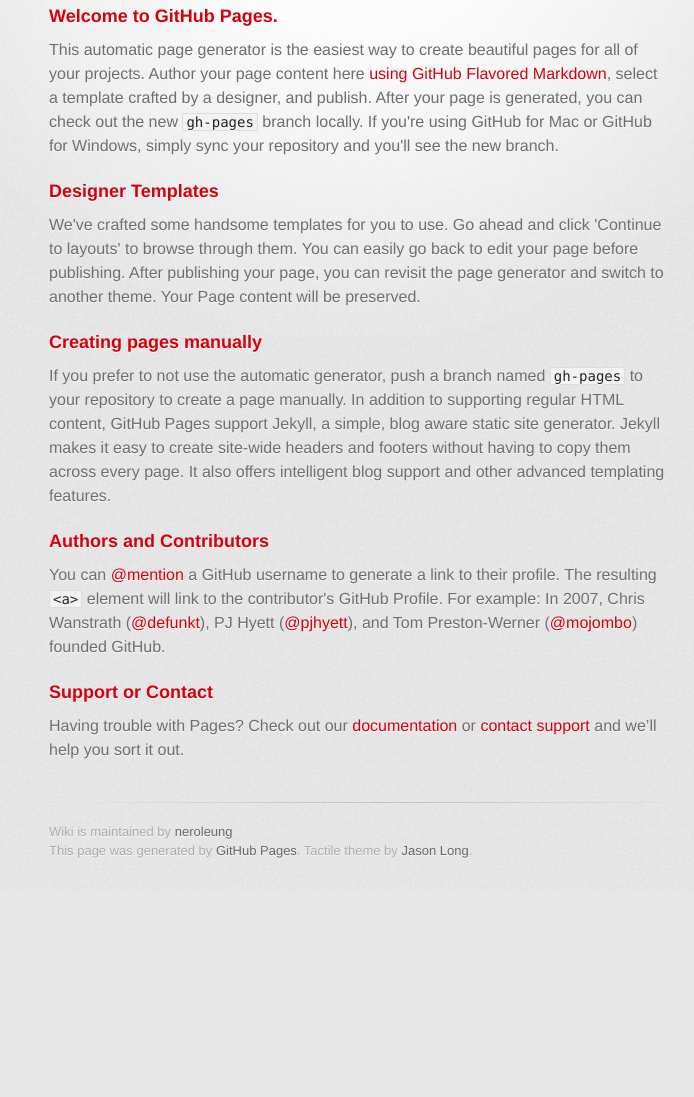
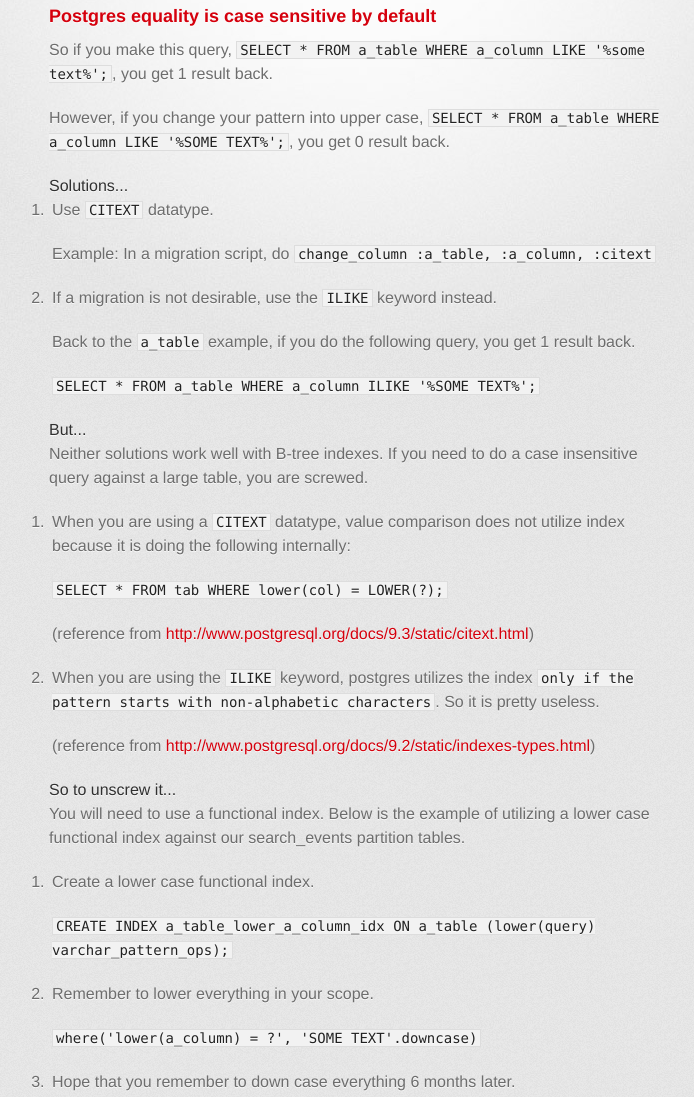
Before and after one commit to neroleung/wiki, a plain HTML site: page index.html in a window 1280 px wide. Shown: the part 237-1334 px from the top of the page, without its empty margins (281-975 px from the left). Before the commit the page ends 1128 px from the top, so only its background shows below. Drawn offline with Linux system fonts and the light colour scheme; a web font is replaced by a local one.

```diff
--- a/index.html
+++ b/index.html
@@ -32,29 +32,68 @@
 
         <section id="main_content">
           <h3>
-<a id="welcome-to-github-pages" class="anchor" href="#welcome-to-github-pages" aria-hidden="true"><span class="octicon octicon-link"></span></a>Welcome to GitHub Pages.</h3>
+<a id="postgres-equality-is-case-sensitive-by-default" class="anchor" href="#postgres-equality-is-case-sensitive-by-default" aria-hidden="true"><span class="octicon octicon-link"></span></a>Postgres equality is case sensitive by default</h3>
 
-<p>This automatic page generator is the easiest way to create beautiful pages for all of your projects. Author your page content here <a href="https://guides.github.com/features/mastering-markdown/">using GitHub Flavored Markdown</a>, select a template crafted by a designer, and publish. After your page is generated, you can check out the new <code>gh-pages</code> branch locally. If you're using GitHub for Mac or GitHub for Windows, simply sync your repository and you'll see the new branch.</p>
+<p>So if you make this query, <code>SELECT * FROM a_table WHERE a_column LIKE '%some text%';</code>, you get 1 result back. </p>
 
-<h3>
-<a id="designer-templates" class="anchor" href="#designer-templates" aria-hidden="true"><span class="octicon octicon-link"></span></a>Designer Templates</h3>
+<p>However, if you change your pattern into upper case, <code>SELECT * FROM a_table WHERE a_column LIKE '%SOME TEXT%';</code>, you get 0 result back. </p>
 
-<p>We've crafted some handsome templates for you to use. Go ahead and click 'Continue to layouts' to browse through them. You can easily go back to edit your page before publishing. After publishing your page, you can revisit the page generator and switch to another theme. Your Page content will be preserved.</p>
+<h5>
+<a id="solutions" class="anchor" href="#solutions" aria-hidden="true"><span class="octicon octicon-link"></span></a>Solutions...</h5>
 
-<h3>
-<a id="creating-pages-manually" class="anchor" href="#creating-pages-manually" aria-hidden="true"><span class="octicon octicon-link"></span></a>Creating pages manually</h3>
+<ol>
+<li>
+<p>Use <code>CITEXT</code> datatype.</p>
 
-<p>If you prefer to not use the automatic generator, push a branch named <code>gh-pages</code> to your repository to create a page manually. In addition to supporting regular HTML content, GitHub Pages support Jekyll, a simple, blog aware static site generator. Jekyll makes it easy to create site-wide headers and footers without having to copy them across every page. It also offers intelligent blog support and other advanced templating features.</p>
+<p>Example: In a migration script, do <code>change_column :a_table, :a_column, :citext</code></p>
+</li>
+<li>
+<p>If a migration is not desirable, use the <code>ILIKE</code> keyword instead. </p>
 
-<h3>
-<a id="authors-and-contributors" class="anchor" href="#authors-and-contributors" aria-hidden="true"><span class="octicon octicon-link"></span></a>Authors and Contributors</h3>
+<p>Back to the <code>a_table</code> example, if you do the following query, you get 1 result back. </p>
 
-<p>You can <a href="https://github.com/blog/821" class="user-mention">@mention</a> a GitHub username to generate a link to their profile. The resulting <code>&lt;a&gt;</code> element will link to the contributor's GitHub Profile. For example: In 2007, Chris Wanstrath (<a href="https://github.com/defunkt" class="user-mention">@defunkt</a>), PJ Hyett (<a href="https://github.com/pjhyett" class="user-mention">@pjhyett</a>), and Tom Preston-Werner (<a href="https://github.com/mojombo" class="user-mention">@mojombo</a>) founded GitHub.</p>
+<p><code>SELECT * FROM a_table WHERE a_column ILIKE '%SOME TEXT%';</code></p>
+</li>
+</ol>
 
-<h3>
-<a id="support-or-contact" class="anchor" href="#support-or-contact" aria-hidden="true"><span class="octicon octicon-link"></span></a>Support or Contact</h3>
+<h5>
+<a id="but" class="anchor" href="#but" aria-hidden="true"><span class="octicon octicon-link"></span></a>But...</h5>
 
-<p>Having trouble with Pages? Check out our <a href="https://help.github.com/pages">documentation</a> or <a href="https://github.com/contact">contact support</a> and we’ll help you sort it out.</p>
+<p>Neither solutions work well with B-tree indexes. If you need to do a case insensitive query against a large table, you are screwed. </p>
+
+<ol>
+<li>
+<p>When you are using a <code>CITEXT</code> datatype, value comparison does not utilize index because it is doing the following internally:</p>
+
+<p><code>SELECT * FROM tab WHERE lower(col) = LOWER(?);</code></p>
+
+<p>(reference from <a href="http://www.postgresql.org/docs/9.3/static/citext.html">http://www.postgresql.org/docs/9.3/static/citext.html</a>)</p>
+</li>
+<li>
+<p>When you are using the <code>ILIKE</code> keyword, postgres utilizes the index <code>only if the pattern starts with non-alphabetic characters</code>. So it is pretty useless. </p>
+
+<p>(reference from <a href="http://www.postgresql.org/docs/9.2/static/indexes-types.html">http://www.postgresql.org/docs/9.2/static/indexes-types.html</a>)</p>
+</li>
+</ol>
+
+<h5>
+<a id="so-to-unscrew-it" class="anchor" href="#so-to-unscrew-it" aria-hidden="true"><span class="octicon octicon-link"></span></a>So to unscrew it...</h5>
+
+<p>You will need to use a functional index. Below is the example of utilizing a lower case functional index against our search_events partition tables.</p>
+
+<ol>
+<li>
+<p>Create a lower case functional index.</p>
+
+<p><code>CREATE INDEX a_table_lower_a_column_idx ON a_table (lower(query) varchar_pattern_ops);</code></p>
+</li>
+<li>
+<p>Remember to lower everything in your scope.</p>
+
+<p><code>where('lower(a_column) = ?', 'SOME TEXT'.downcase)</code></p>
+</li>
+<li><p>Hope that you remember to down case everything 6 months later. </p></li>
+</ol>
         </section>
 
         <footer>
```
Also changed, not shown: params.json (+1 -1 lines).
